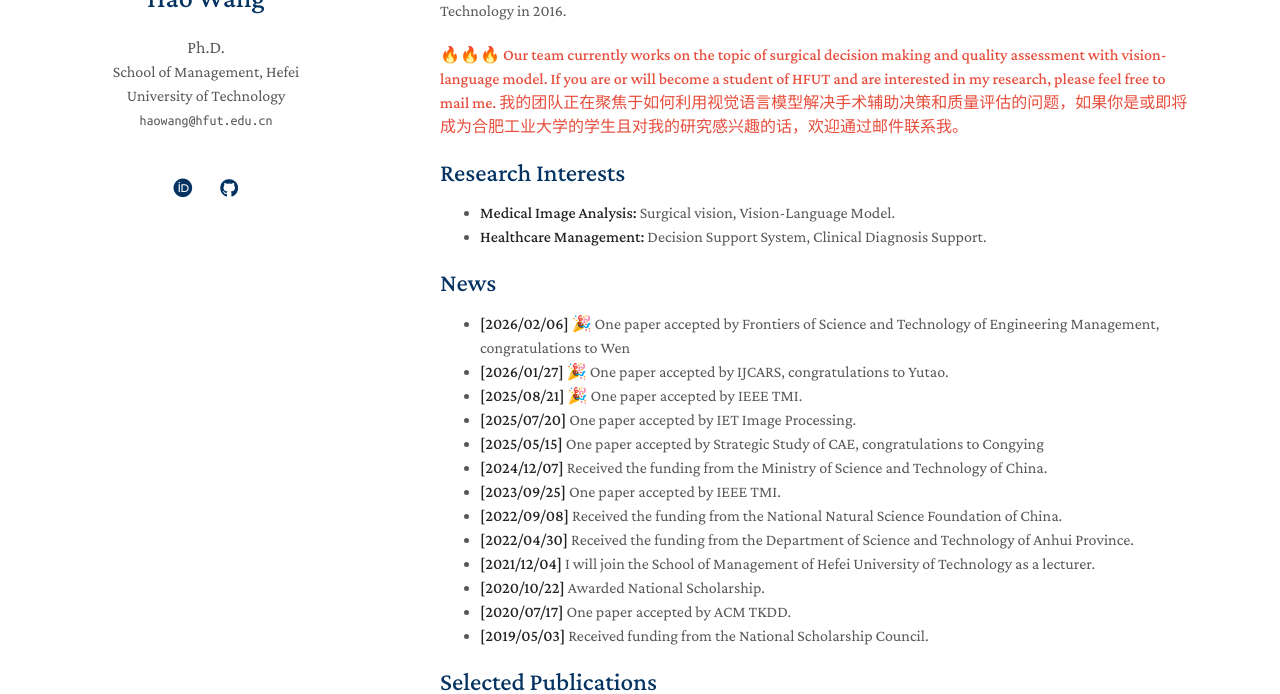
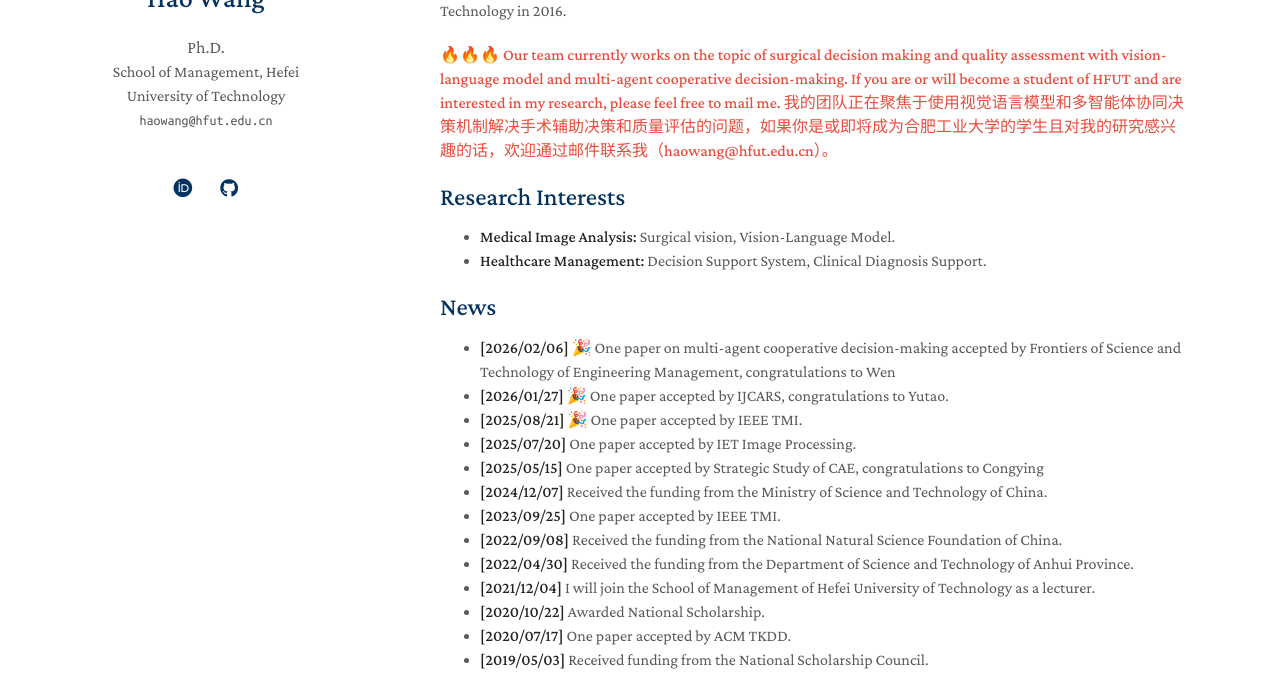
Before and after one commit to Waynehfut/waynehfut.github.io, a Jekyll site: the page built from index.md, in a window 1280 px wide and 900 px high, cut to the strip 206-900 px from the top of the window. Built offline with Jekyll 4.4.1, drawn with Linux system fonts in a browser that asks for light colours; a style sheet for code colours, icons or effects is not loaded; our own code applies the rules of GitHub Pages for plain Markdown files.

Commit message:
update info

```diff
--- a/index.md
+++ b/index.md
@@ -6,7 +6,7 @@ layout: homepage
 
 I am a lecturer from School of Management, Hefei University of Technology. Before that, I received my a Ph.D. degree in Management Science and Engineering from the Hefei University of Technology under the supervision of Prof. Shanlin Yang in 2021. Previously, I worked as a visiting scholar (2019-2020) at the University of Pittsburgh under the supervision of Prof. Youtao Zhang and received my B.S. degree in Software Engineering from the Hefei University of Technology in 2016.
 
-<strong style="color:#e74d3c">🔥🔥🔥 Our team currently works on the topic of surgical decision making and quality assessment with vision-language model. If you are or will become a student of HFUT and are interested in my research, please feel free to mail me.  我的团队正在聚焦于如何利用视觉语言模型解决手术辅助决策和质量评估的问题，如果你是或即将成为合肥工业大学的学生且对我的研究感兴趣的话，欢迎通过邮件联系我。</strong>
+<strong style="color:#e74d3c">🔥🔥🔥 Our team currently works on the topic of surgical decision making and quality assessment with vision-language model and multi-agent cooperative decision-making. If you are or will become a student of HFUT and are interested in my research, please feel free to mail me.  我的团队正在聚焦于使用视觉语言模型和多智能体协同决策机制解决手术辅助决策和质量评估的问题，如果你是或即将成为合肥工业大学的学生且对我的研究感兴趣的话，欢迎通过邮件联系我（haowang@hfut.edu.cn）。</strong>
 
 
 ## Research Interests
@@ -16,7 +16,7 @@ I am a lecturer from School of Management, Hefei University of Technology. Befor
 
 ## News
 
-- **[2026/02/06]** 🎉 One paper accepted by Frontiers of Science and Technology of Engineering Management, congratulations to Wen
+- **[2026/02/06]** 🎉 One paper on multi-agent cooperative decision-making accepted by Frontiers of Science and Technology of Engineering Management, congratulations to Wen
 - **[2026/01/27]** 🎉 One paper accepted by IJCARS, congratulations to Yutao.
 - **[2025/08/21]** 🎉 One paper accepted by IEEE TMI.
 - **[2025/07/20]** One paper accepted by IET Image Processing.
```
